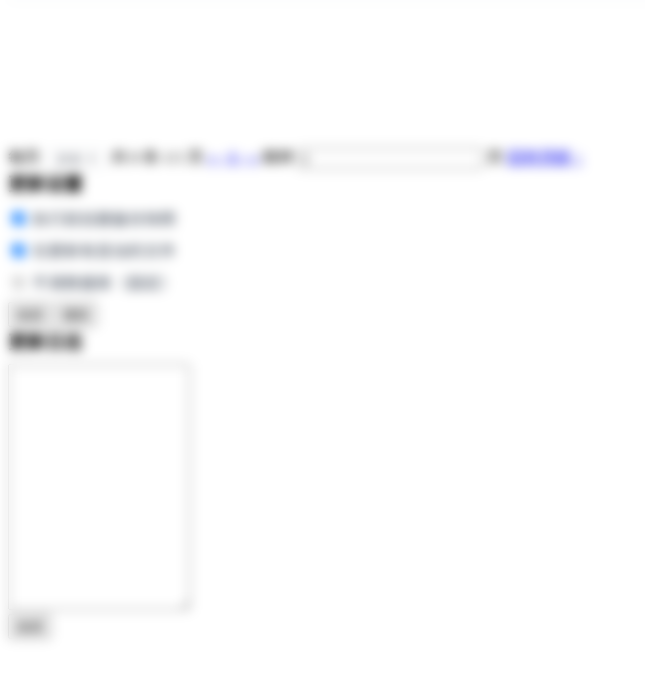
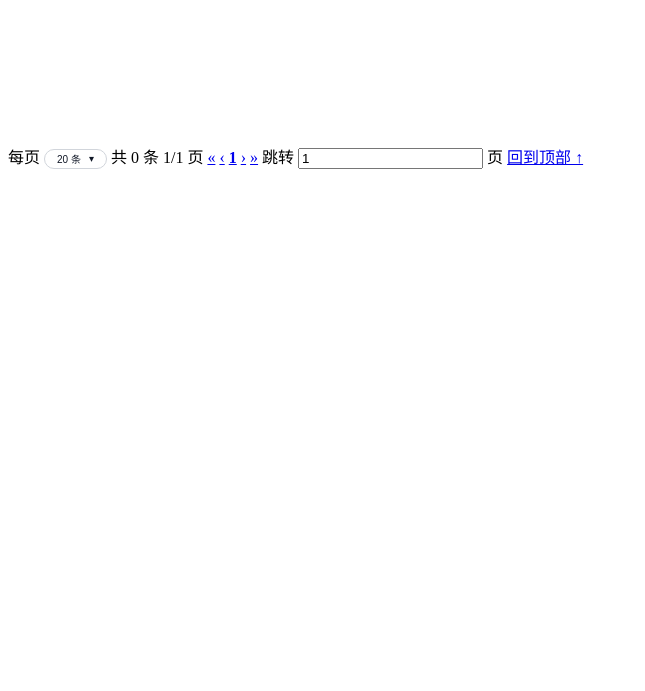
Before and after one commit to aidaddydog/minipost, a FastAPI app: template modules/system_settings/system_upgrade/frontend/templates/system_upgrade.html in a window 1280 px wide. Shown: the part 109-800 px from the top of the page, without its empty margins (0-645 px from the left). Run offline with FastAPI, Linux system fonts and the light colour scheme; the template is opened without the code that fills it, so the values that code supplies are empty.

Commit message:
Add files via upload

```diff
--- a/modules/system_settings/system_upgrade/frontend/static/system_upgrade.css
+++ b/modules/system_settings/system_upgrade/frontend/static/system_upgrade.css
@@ -49,3 +49,19 @@
 .cselect .menu a:hover{ background:#f9fafb }
 .cselect .menu a[aria-selected="true"]{ background:#f3f4f6; font-weight:600; }
 .sr-select{ position:absolute; inset:0; width:0; height:0; opacity:0; pointer-events:none; }
+
+/* --- PATCH: ensure module modals are hidden by default (avoid initial shell blur) --- */
+.modal{
+  display: none;
+  position: fixed; inset: 0;
+  align-items: center; justify-content: center;
+  z-index: 200;
+  background: transparent; /* module uses shell blur, no dark overlay */
+}
+.modal .box{
+  background: var(--page-bg, #fff);
+  border-radius: var(--card-radius, 10px);
+  padding: 16px;
+  min-width: 420px;
+  box-shadow: var(--modal-shadow, 0 15px 35px rgba(0,0,0,.12));
+}
--- a/modules/system_settings/system_upgrade/frontend/static/system_upgrade.js
+++ b/modules/system_settings/system_upgrade/frontend/static/system_upgrade.js
@@ -1,4 +1,4 @@
-/* Build: sys-upgrade patched v3 (async fix) | 2025-09-28 */
+/* Build: sys-upgrade patched v5 (modal hidden + mask hide) | 2025-09-28 */
 console.info('[SysUpgrade] patched build v2 loaded');
 /* --- PATCH: fixed HTML-escape helper h() to avoid syntax error --- */
 /* modules/system_settings/system_upgrade/frontend/static/system_upgrade.js
@@ -15,6 +15,8 @@ console.info('[SysUpgrade] patched build v2 loaded');
 (function(){
   const ROOT = document.getElementById('system-upgrade-app');
   const API_BASE = '/api/settings/system_settings/system_upgrade';
+  function _hideShellMask(){ try{ window.parent && window.parent.postMessage({type:'shell-mask', action:'hide', source:'module'}, '*'); }catch(e){} }
+
 
   // 工具
   const $ = (sel, el=document) => el.querySelector(sel);
@@ -124,7 +126,7 @@ console.info('[SysUpgrade] patched build v2 loaded');
         </div>
       </div>
 
-      <div class="modal" id="settingsModal" role="dialog" aria-modal="true">
+      <div class="modal" style="display:none" id="settingsModal" role="dialog" aria-modal="true">
         <div class="box" tabindex="-1">
           <h3 style="margin:0 0 10px;">更新设置</h3>
           <div style="color:#374151;">
@@ -139,7 +141,7 @@ console.info('[SysUpgrade] patched build v2 loaded');
         </div>
       </div>
 
-      <div class="modal" id="logModal" role="dialog" aria-modal="true">
+      <div class="modal" style="display:none" id="logModal" role="dialog" aria-modal="true">
         <div class="box" tabindex="-1">
           <h3 style="margin:0 0 10px;">更新日志</h3>
           <textarea id="logText" readonly style="height:240px;"></textarea>
@@ -226,7 +228,7 @@ console.info('[SysUpgrade] patched build v2 loaded');
 
   // 弹窗 & 壳层模糊联动（由 mask_bridge.js 接管整页灰层；此处仅开关自身可交互）
   function openModal(m){ m.style.display='flex'; document.documentElement.style.overflow='hidden'; }
-  function closeModal(m){ m.style.display='none'; document.documentElement.style.overflow=''; }
+  function closeModal(m){ m.style.display='none'; document.documentElement.style.overflow=''; _hideShellMask(); }
 
   // 用户偏好
   function saveSettings(){
@@ -270,6 +272,7 @@ console.info('[SysUpgrade] patched build v2 loaded');
   (async function init(){
     // 先渲染骨架，避免白屏
     render();
+  _hideShellMask();
     try { await loadBranches(); } catch(_){}
     render();
     loadPref();
```
